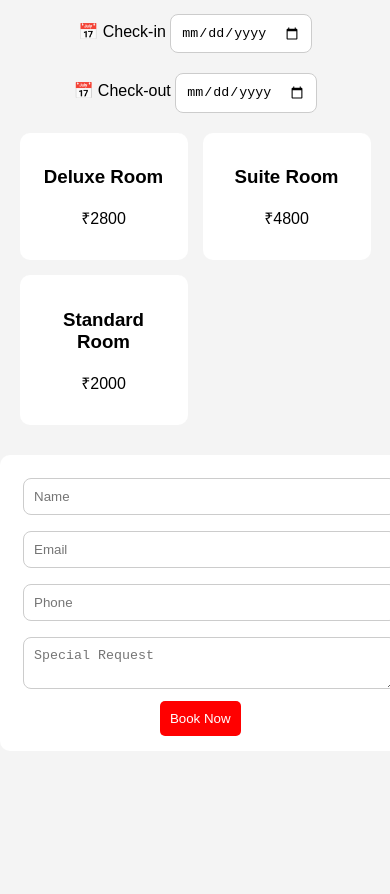
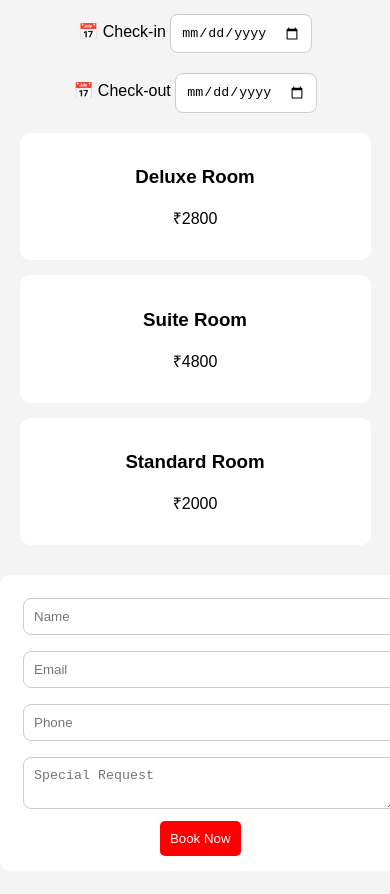
Before and after one commit to NagullaSaiLahari3281/Hotel-Booking-App, a plain HTML site: page index.html in a window 390 px wide. Shown: the part 74-968 px from the top of the page. Before the commit the page ends 855 px from the top, so only its background shows below. Drawn offline with Linux system fonts and the light colour scheme.

Commit message:
Update style.css

```diff
--- a/style.css
+++ b/style.css
@@ -127,7 +127,7 @@ button:hover {
 
 /* Mobile */
 @media (max-width: 600px) {
-  .menu {
+  .rooms {
     grid-template-columns: 1fr;
   }
 
```
